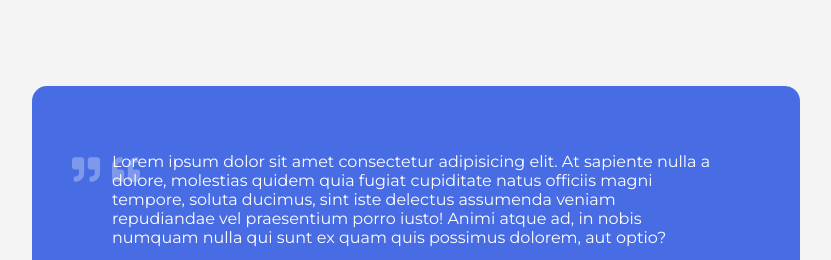
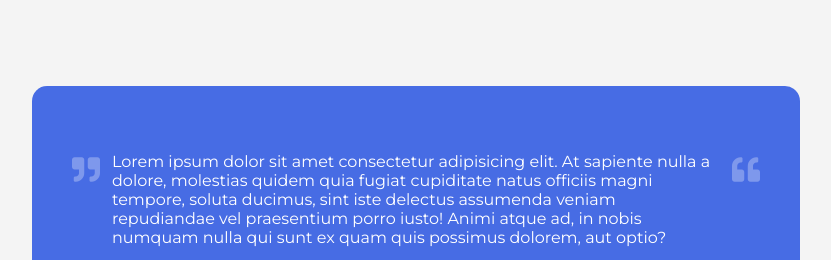
Before and after one commit to o0p/testimonial-box, a plain HTML site: page index.html in a window 1280 px wide. Shown: the top 260 px of the page, without its empty margins (224-1055 px from the left). Drawn offline with Linux system fonts and the light colour scheme; grey boxes are pictures that could not be loaded.

Commit message:
Add .fa-quote-left style

```diff
--- a/style.css
+++ b/style.css
@@ -37,3 +37,7 @@ body {
 .fa-quote-right {
     left: 40px;
 }
+
+.fa-quote-left {
+    right: 40px;
+}
```
